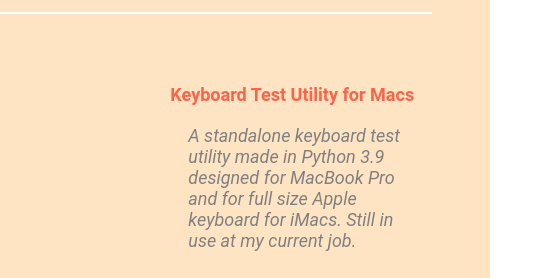
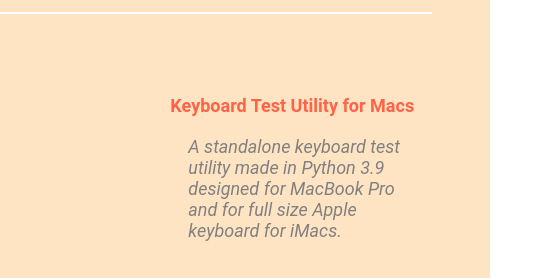
Before and after one commit to fnmalik2002/faizanmalik.github.io, a plain HTML site: page index.html in a window 1280 px wide. Shown: the part 2120-2398 px from the top of the page, 726-1280 px from the left. Drawn offline with Linux system fonts and the light colour scheme.

Commit message:
Update index.html
minor fixes

```diff
--- a/index.html
+++ b/index.html
@@ -93,8 +93,6 @@
                                     <img class="card_icon" src="./images/html.png">
                                     <img class="card_icon" src="./images/css.png">
 
-
-
                                 </div>
 
                             </div>
@@ -152,22 +150,13 @@
                     </div>
 
 
-
-
-
-
-
-
-
-
-
                     <div class="card">
                         <a href="https://github.com/fnmalik2002/MacBook-Keyboard-Test" target="_blank">
                             <img class="card_image" src="./images/kb.png">
                         </a>
                         <div class="card_bottom_div">
                             <h3>Keyboard Test Utility for Macs</h3>
-                            <p class="card_paragraph"><i>A standalone keyboard test utility made in Python 3.9 designed for MacBook Pro and  for full size Apple keyboard for iMacs. Still in use at my current job.</i></p>
+                            <p class="card_paragraph"><i>A standalone keyboard test utility made in Python 3.9 designed for MacBook Pro and  for full size Apple keyboard for iMacs.</i></p>
                             <div class="flex_div">
                                 <div class="flexdiv_technology">
                                     <h3>Language & Tools</h3>
```
